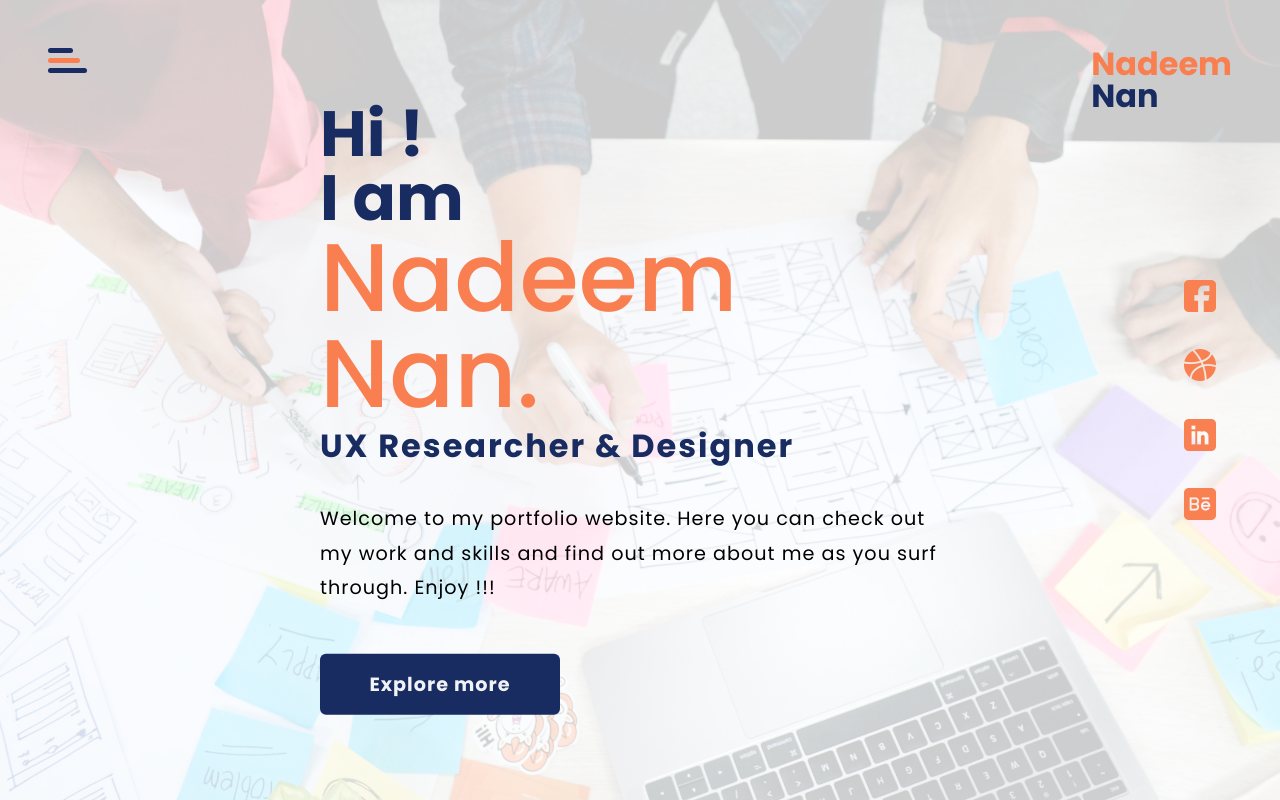
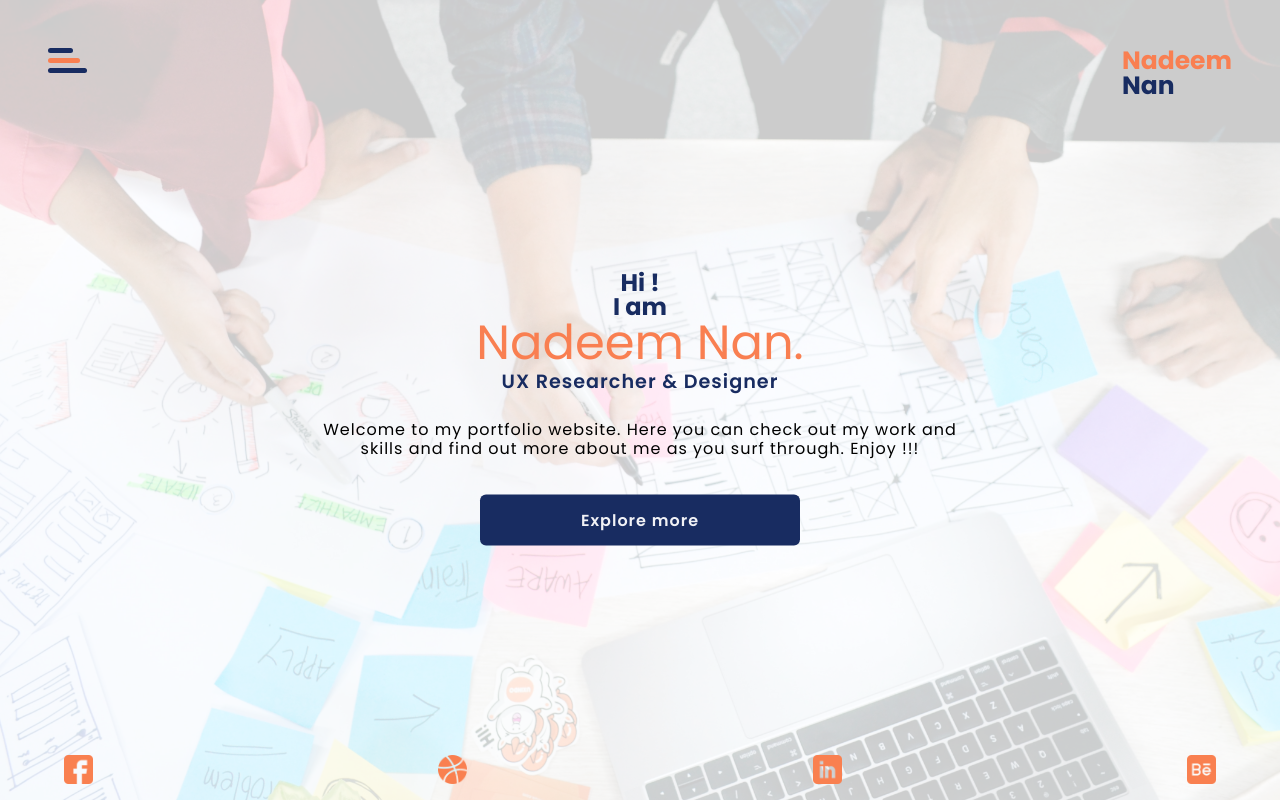
Before and after one commit to nadeemnan/NadeemNan, a plain HTML site: page index.html in a window 1280 px wide. Drawn offline with Linux system fonts and the light colour scheme.

Commit message:
more media queries

```diff
--- a/style.css
+++ b/style.css
@@ -510,3 +510,128 @@ box-shadow: 0px 10px 29px -13px rgba(0,0,0,1);
 }
 
 }
+
+/*============ TABLET SCREEN SIZE 1280 ============*/
+@media screen and (max-width: 1280px){
+
+
+.logo h1{
+	font-size: 25px;
+}
+
+.circle-menu{
+	height: 700px;
+	width: 100%;
+	padding: 15px 0;
+	border-radius: 0;
+	background: #F97F51;
+	position: absolute;
+	top:0px;
+	left: 0px;
+	display: flex;
+	flex-direction: column;
+	justify-content: space-around;
+	align-items: center;
+	transform: translate(0px, -700px);
+	transition: all 0.4s ease-in;
+}
+
+.circle-appear{
+	/*transform: scale(1);*/
+	transform: translate(0px, 0px);
+	top:0rem;
+	left:0rem;
+	z-index: 1;
+	-webkit-box-shadow: 0px 10px 29px -13px rgba(0,0,0,1);
+-moz-box-shadow: 0px 10px 29px -13px rgba(0,0,0,1);
+box-shadow: 0px 10px 29px -13px rgba(0,0,0,1);
+}
+
+ul li a{
+	font-size: 1rem;
+	font-weight: 500;
+
+}
+
+.main-hero{
+	align-items: center;
+	text-align: center;
+}
+
+.main-hero h1{
+	color: #182C61;
+	padding: 1rem 0 0 0;
+	line-height: 1;
+	font-size: 1.5rem;
+}
+
+.main-hero span{
+	color:#F97F51;
+	font-size: 3rem;
+	font-weight: 400;
+}
+
+.main-hero h2{
+	font-weight: 600;
+	font-size: 1.2rem;
+	color:#182C61;
+	margin-top: 0;
+	padding-top: 0;
+	letter-spacing: 1px;
+}
+
+.main-hero p{
+	color: #000;
+	padding:1.5rem 0;
+
+	line-height: 1.2;
+	letter-spacing: 1px;
+	font-size: 1rem;
+
+}
+
+.main-hero button{
+	font-family: 'Poppins', sans-serif;
+	height: auto;
+	width: 20rem;
+	margin-top: 0.8rem;
+	padding:0.8rem;
+	text-align: center;
+	border: none;
+	border-radius: 6px;
+	background:#182C61;
+	color:  #f1f2f6;
+	font-size: 1rem;
+	font-weight: 600;
+	cursor: pointer;
+	letter-spacing: 1px;
+	transition: all 0.3s ease-in;
+}
+
+.main-hero button:hover{
+	transform: translateY(-5px);
+	-webkit-box-shadow: 0px 10px 29px -13px rgba(0,0,0,1);
+-moz-box-shadow: 0px 10px 29px -13px rgba(0,0,0,1);
+box-shadow: 0px 10px 29px -13px rgba(0,0,0,1);
+}
+
+.social{
+	margin: 0 auto;
+	height: auto;
+	width: 90%;
+	position: absolute;
+	bottom:2%;
+
+	display: flex;
+	flex-direction: row;
+	align-content: center;
+	justify-content: space-between;
+}
+
+.social img{
+	height: 1.8rem;
+	transition: all 0.3s ease-in;
+	cursor: pointer;
+}
+
+}
```
